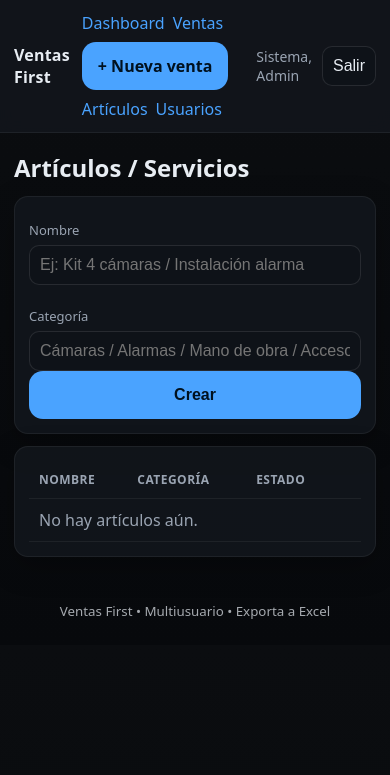
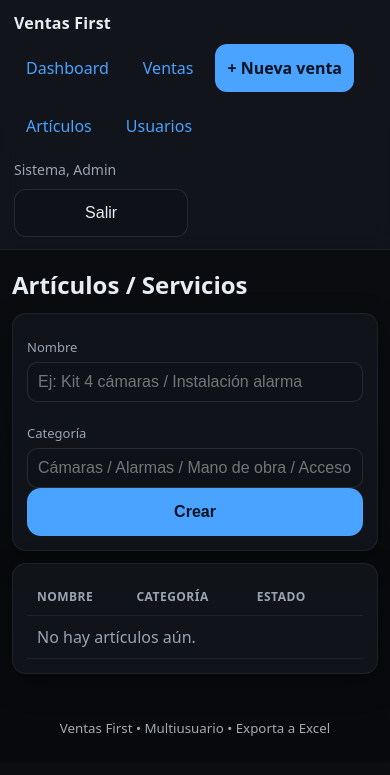
Before and after one commit to hdrut/FirstImports, a FastAPI app: page /articulos in a window 390 px wide. Shown: the top 775 px of the page. Run offline with FastAPI, Linux system fonts and the light colour scheme; the visitor is signed in with stand-in values (Sample User, id 1); data comes from the database, SQL or seed files in the repository; data that the repository does not hold is empty; some libraries are stand-ins or nearby versions.

Commit message:
Update base.html para celular

```diff
--- a/templates/base.html
+++ b/templates/base.html
@@ -6,12 +6,65 @@
   <title>{{ app }}</title>
   <link rel="stylesheet" href="/static/styles.css"/>
   <link rel="icon" href="/static/favicon.ico" type="image/x-icon">
-<link rel="shortcut icon" href="/static/favicon.ico" type="image/x-icon">
+  <link rel="shortcut icon" href="/static/favicon.ico" type="image/x-icon">
 
-<link rel="icon" type="image/png" sizes="32x32" href="/static/favicon-32x32.png">
-<link rel="icon" type="image/png" sizes="16x16" href="/static/favicon-16x16.png">
+  <link rel="icon" type="image/png" sizes="32x32" href="/static/favicon-32x32.png">
+  <link rel="icon" type="image/png" sizes="16x16" href="/static/favicon-16x16.png">
 
+  <!-- Mobile tweaks (solo base.html, conservador) -->
+  <style>
+    @media (max-width: 720px){
+      /* Container más cómodo */
+      .container{ padding-left: 12px; padding-right: 12px; }
+
+      /* Nav: que envuelva y sea tocable */
+      .nav{
+        display: flex;
+        flex-wrap: wrap;
+        gap: 10px;
+        align-items: center;
+      }
+      .nav a{
+        padding: 12px 12px;
+        border-radius: 12px;
+        display: inline-flex;
+        align-items: center;
+        justify-content: center;
+        min-height: 48px;
+        text-decoration: none;
+      }
+
+      /* Botones y controles con tamaño mínimo */
+      button, .btn{
+        min-height: 48px;
+      }
+
+      /* Evitar zoom iOS */
+      input, select, textarea{
+        font-size: 16px;
+      }
+
+      /* Header: que no se rompa */
+      .topbar{
+        gap: 10px;
+        flex-wrap: wrap;
+      }
+
+      /* Logout / user chip más cómodo */
+      .logout{
+        display: flex;
+        gap: 10px;
+        flex-wrap: wrap;
+        align-items: center;
+      }
+      .logout button{
+        padding: 12px 14px;
+        border-radius: 12px;
+      }
+    }
+  </style>
 </head>
+
 <body>
   <header class="topbar">
     <div class="brand">{{ app }}</div>
```
